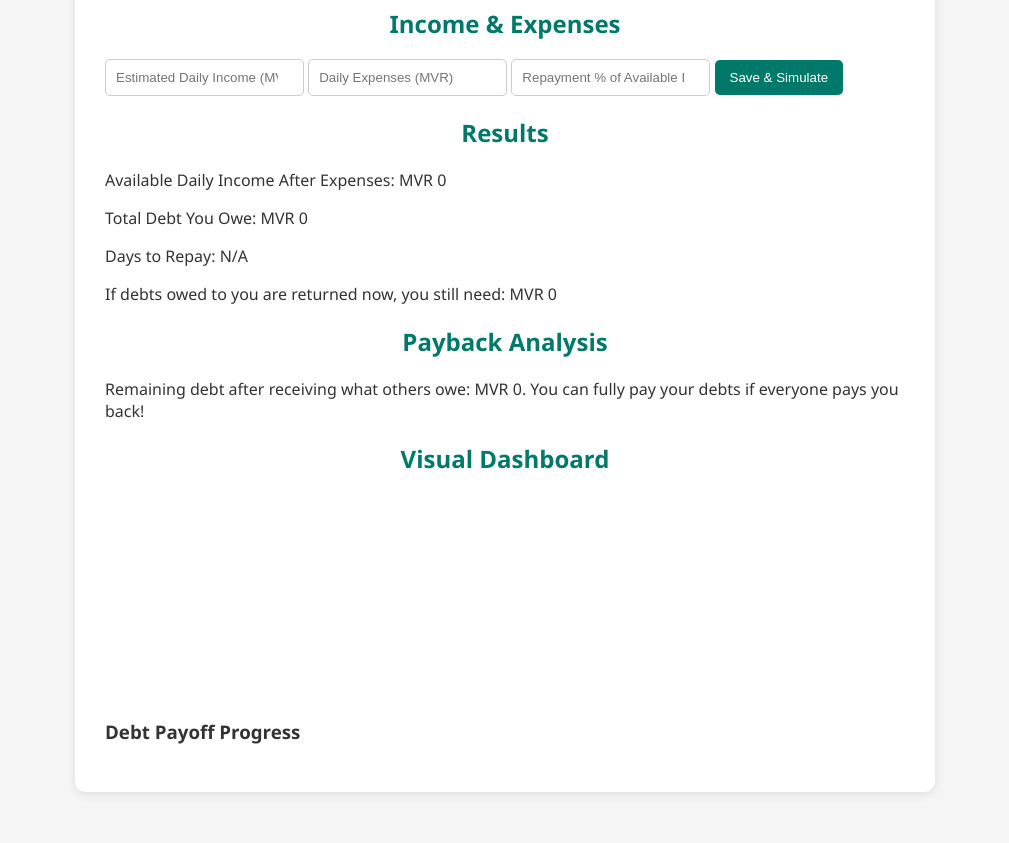
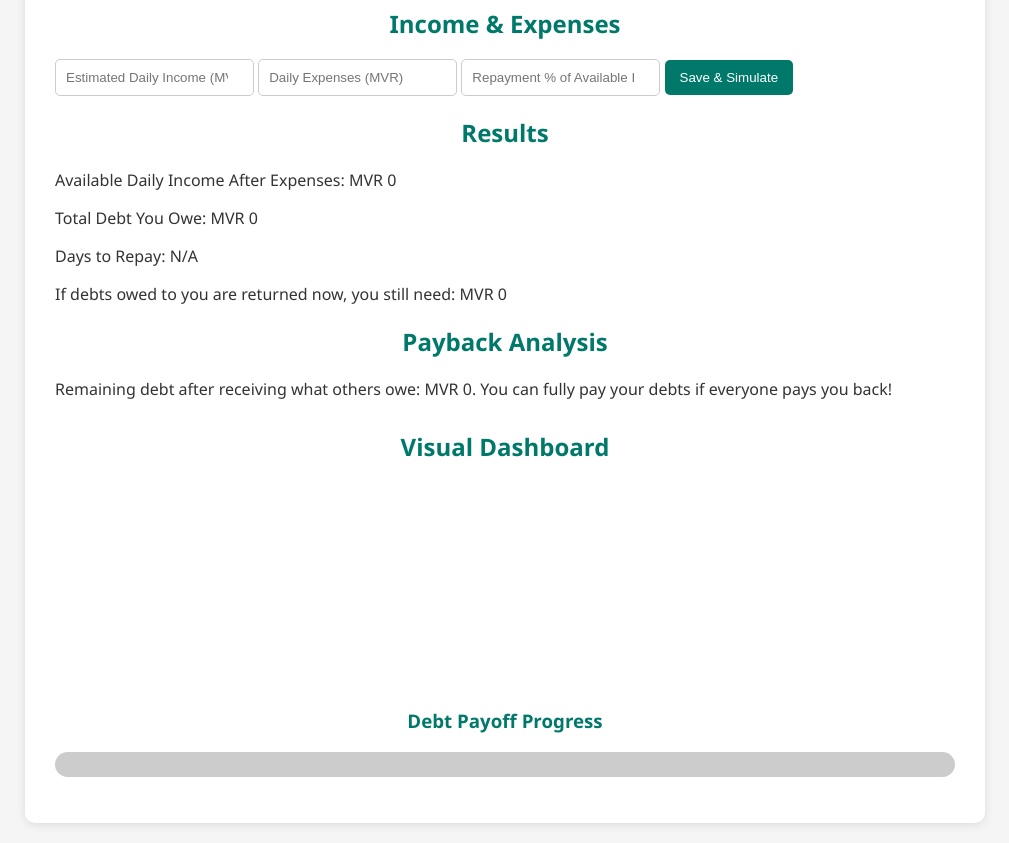
Before and after one commit to Urbanprgmr/debtpayapp, a plain HTML site: page index.html in a window 1280 px wide. Shown: the part 349-1192 px from the top of the page, without its empty margins (135-1144 px from the left). Before the commit the page ends 1161 px from the top, so only its background shows below. Drawn offline with nearby package versions, Linux system fonts and the light colour scheme.

Commit message:
Update style.css

```diff
--- a/style.css
+++ b/style.css
@@ -7,7 +7,7 @@ body {
 }
 
 .container {
-  max-width: 800px;
+  max-width: 900px;
   margin: auto;
   background: white;
   padding: 30px;
@@ -15,7 +15,7 @@ body {
   box-shadow: 0 2px 10px rgba(0,0,0,0.1);
 }
 
-h1, h2 {
+h1, h2, h3 {
   text-align: center;
   color: #00796b;
 }
@@ -67,3 +67,32 @@ li {
   padding: 4px 8px;
   font-size: 12px;
 }
+
+/* Charts & Progress */
+#charts {
+  margin-top: 30px;
+}
+
+#progress-container {
+  margin-top: 20px;
+}
+
+#progress-bar-bg {
+  width: 100%;
+  background-color: #ccc;
+  height: 25px;
+  border-radius: 15px;
+  overflow: hidden;
+}
+
+#progress-bar-fill {
+  height: 100%;
+  background-color: #00796b;
+  width: 0%;
+  transition: width 0.6s ease-in-out;
+}
+
+#progress-label {
+  text-align: center;
+  margin-top: 5px;
+}
```
